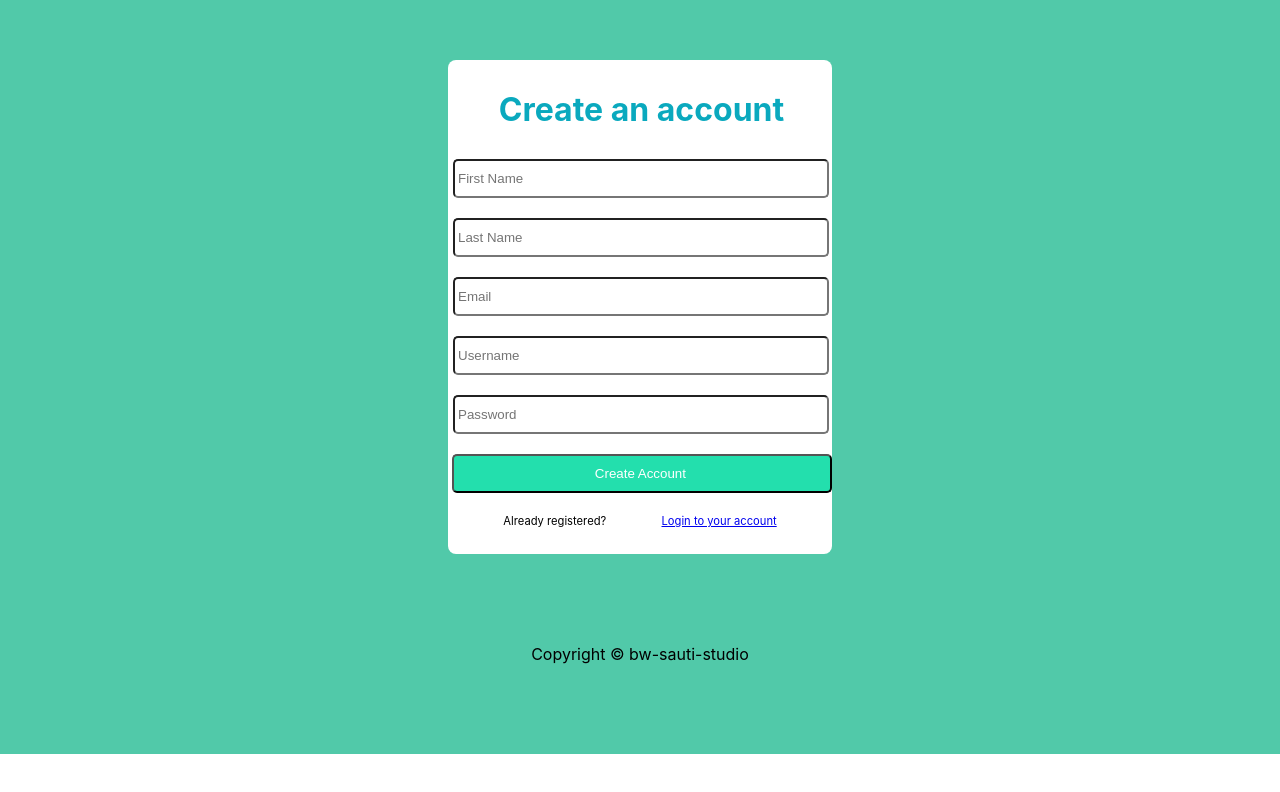
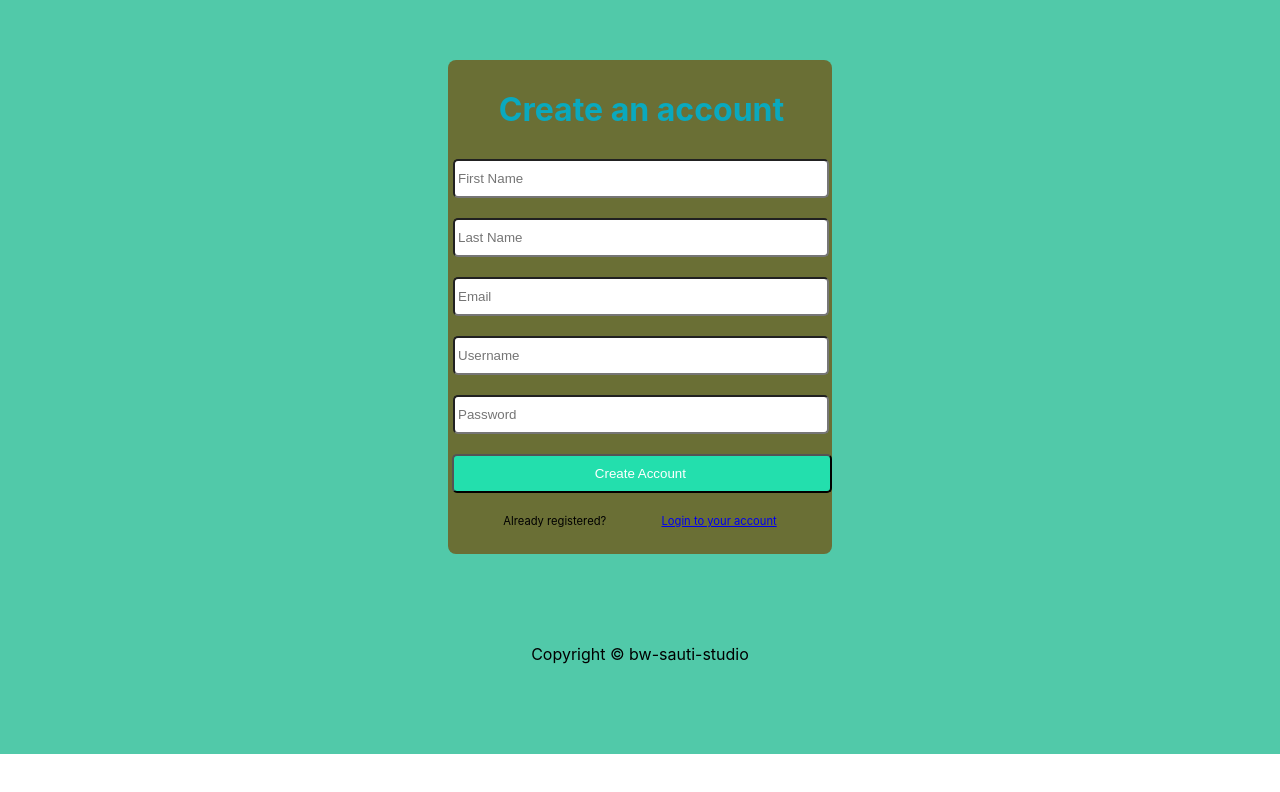
Before and after one commit to bwpt-sauti-studio/Front-end, a React (Create React App) app in the folder sauti-studio/: page / in a window 1280 px wide. Shown: the top 792 px of the page. Built offline with nearby package versions, Linux system fonts and the light colour scheme.

Commit message:
added some more styling

```diff
--- a/sauti-studio/src/App.css
+++ b/sauti-studio/src/App.css
@@ -16,8 +16,8 @@
   flex-direction: column;
   justify-content: space-evenly;
   /* border: 1px solid rgb(187,187,187); */
-  /* background: rgb(96,101,43); */
-  background: rgb(255,255,255);
+  background: rgb(106,111,53);
+  /* background: rgb(255,255,255); */
   margin-top: 25px;
   margin-left: 35%;
   margin-right: 35%;
```
